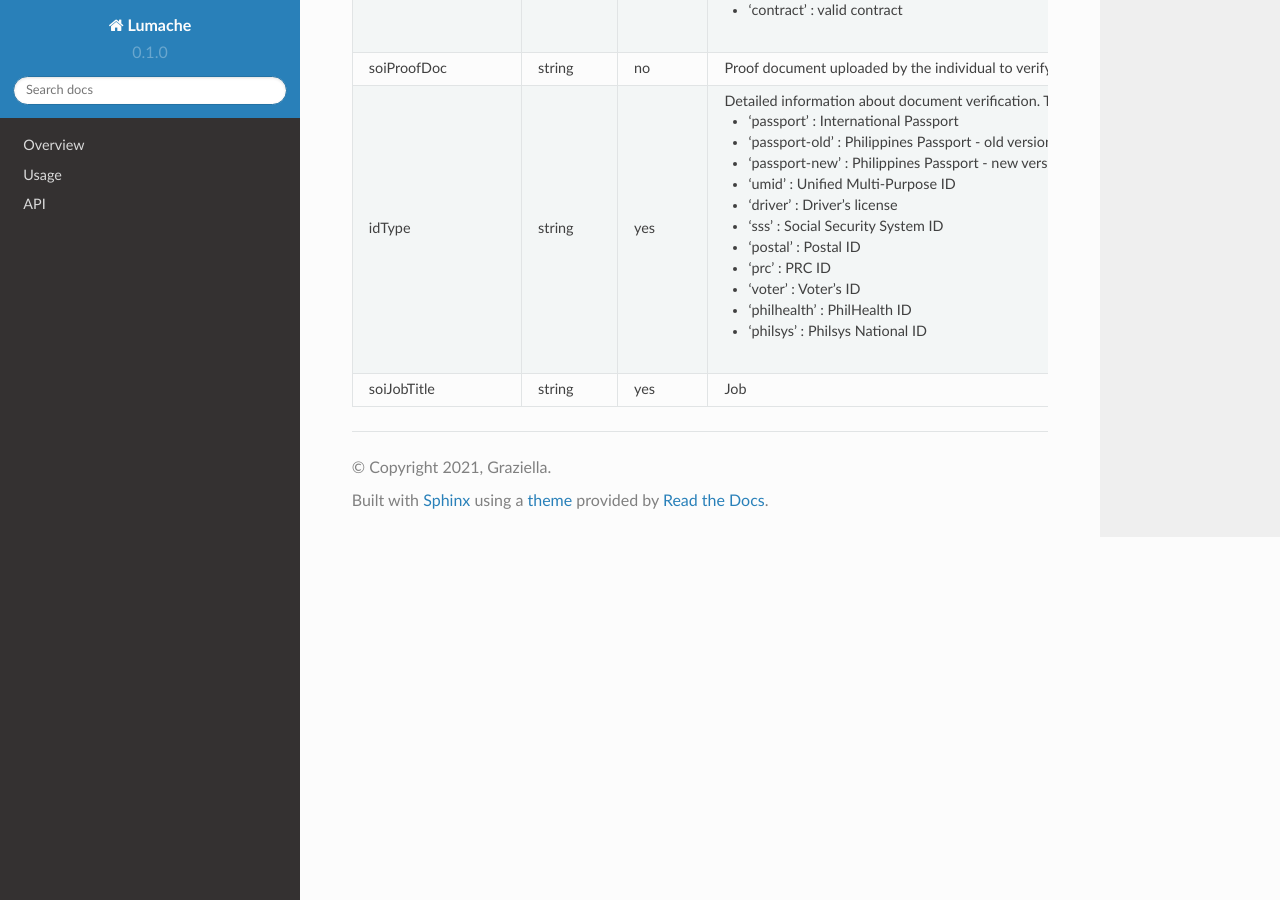
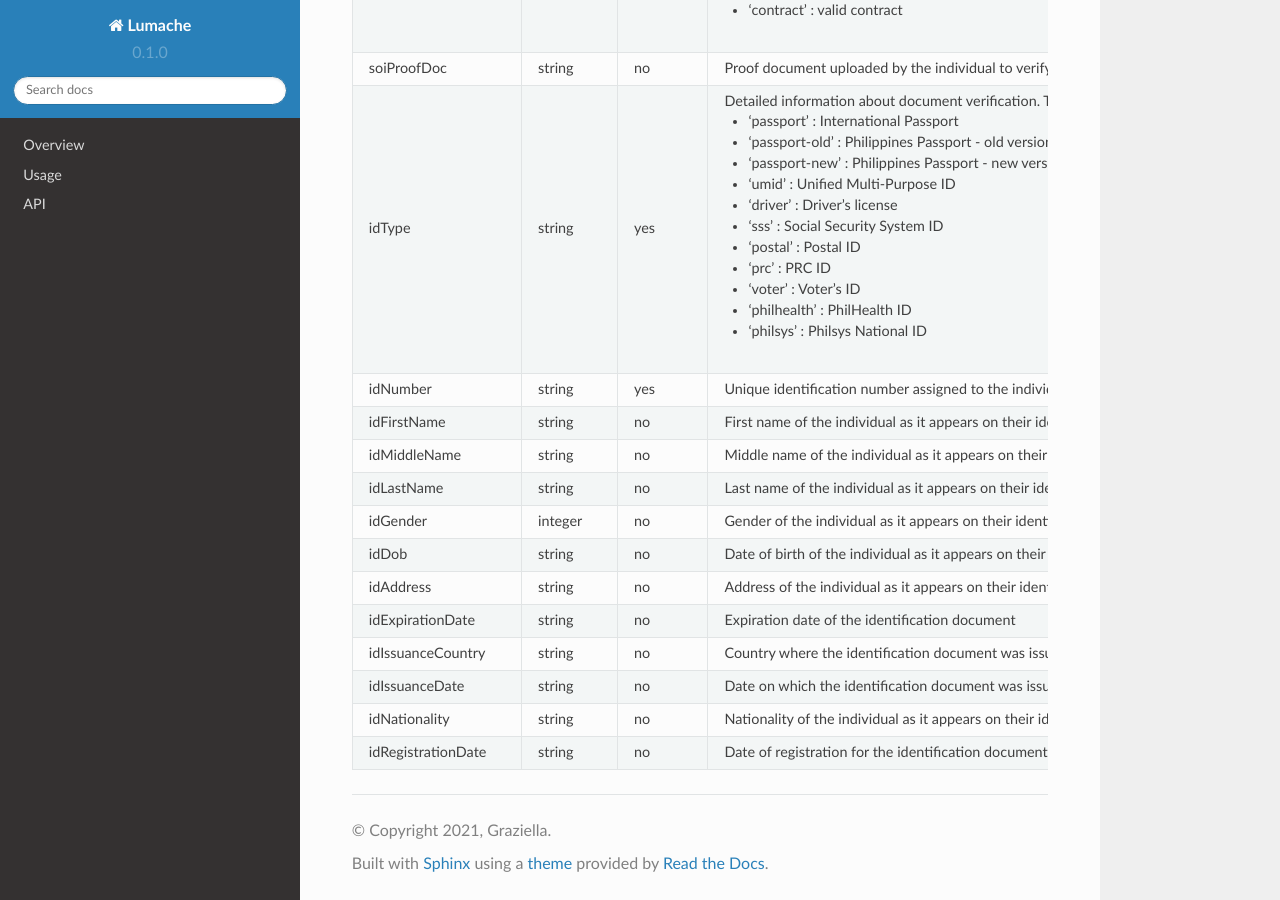
Before and after one commit to vadimsteckler1/coins_access_api, a Sphinx documentation site: the page built from docs/source/user_related.rst, in a window 1280 px wide and 900 px high, scrolled down 2600 px. Built offline with Sphinx 7.4.7 and the Read the Docs theme 2.0.0, drawn with Linux system fonts in a browser that asks for light colours.

Commit message:
Update user_related.rst

```diff
--- a/docs/source/user_related.rst
+++ b/docs/source/user_related.rst
@@ -242,7 +242,51 @@ KYC information
        - 'philhealth' : PhilHealth ID
 
        - 'philsys' : Philsys National ID
-   * - soiJobTitle
+   * - idNumber
      - string
      - yes
-     - Job
+     - Unique identification number assigned to the individual by a governmental or authorized agency
+   * - idFirstName
+     - string
+     - no
+     - First name of the individual as it appears on their identification document
+   * - idMiddleName
+     - string
+     - no
+     - Middle name of the individual as it appears on their identification document
+   * - idLastName
+     - string
+     - no
+     - Last name of the individual as it appears on their identification document
+   * - idGender
+     - integer
+     - no
+     - Gender of the individual as it appears on their identification document. For example, 1: Male 2: Female
+   * - idDob
+     - string
+     - no
+     - Date of birth of the individual as it appears on their identification document. Use the following date format pattern: 'yyyy-MM-dd HH:mm:ss'
+   * - idAddress
+     - string
+     - no
+     - Address of the individual as it appears on their identification document
+   * - idExpirationDate
+     - string
+     - no
+     - Expiration date of the identification document
+   * - idIssuanceCountry
+     - string
+     - no
+     - Country where the identification document was issued
+   * - idIssuanceDate
+     - string
+     - no
+     - Date on which the identification document was issued
+   * - idNationality
+     - string
+     - no
+     - Nationality of the individual as it appears on their identification document
+   * - idRegistrationDate
+     - string
+     - no
+     - Date of registration for the identification document
```
